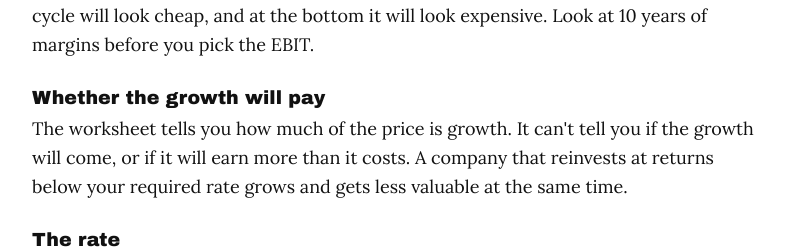
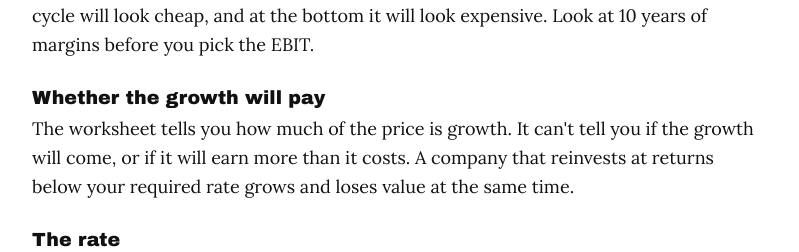
Before and after one commit to ezracrangle-stack/tools, a plain HTML site: page docs/epv/index.html in a window 1280 px wide. Shown: the part 5226-5478 px from the top of the page, without its empty margins (240-1039 px from the left). Drawn offline with Linux system fonts and the light colour scheme.

Commit message:
EPV page: copy fix
Co-Authored-By: Claude Opus 5.5 <noreply@anthropic.com>
Claude-Session: https://claude.ai/code/session_01TK5xzE693EdAtTtiDb4wL7

```diff
--- a/docs/epv/index.html
+++ b/docs/epv/index.html
@@ -233,7 +233,7 @@
   <p>EPV assumes this year's cash profits last forever. A cyclical business at the top of its cycle will look cheap, and at the bottom it will look expensive. Look at 10 years of margins before you pick the EBIT.</p>
 
   <h3>Whether the growth will pay</h3>
-  <p>The worksheet tells you how much of the price is growth. It can't tell you if the growth will come, or if it will earn more than it costs. A company that reinvests at returns below your required rate grows and gets less valuable at the same time.</p>
+  <p>The worksheet tells you how much of the price is growth. It can't tell you if the growth will come, or if it will earn more than it costs. A company that reinvests at returns below your required rate grows and loses value at the same time.</p>
 
   <h3>The rate</h3>
   <p>Raise the required return from 9% to 10% and the EPV drops 10%. Use Oakley's ranges, then try one point higher before you decide.</p>
```
Also changed, not shown: templates/epv.html (+1 -1 lines).
